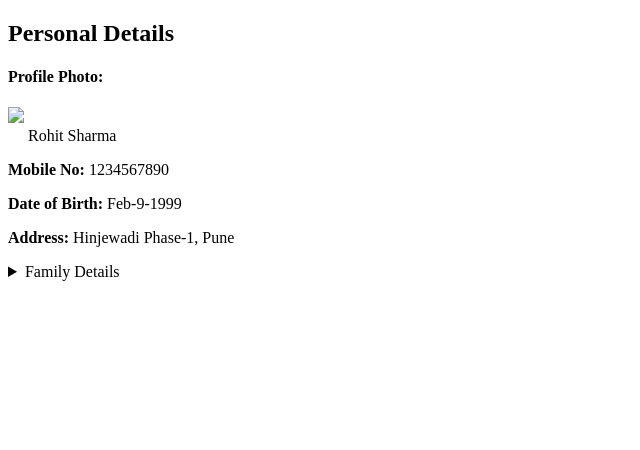
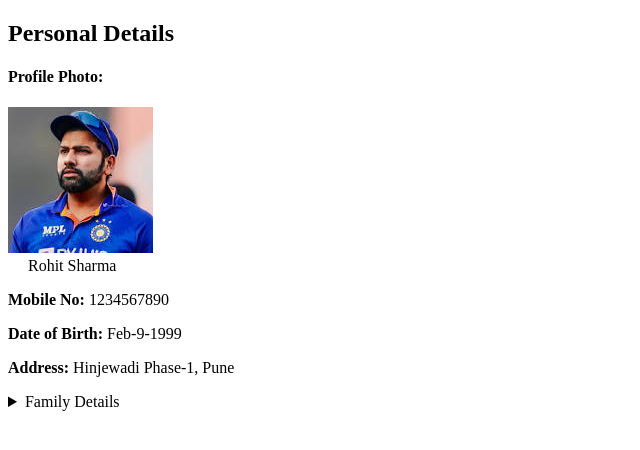
Before and after one commit to JagdishDaulatMore/MyProfile, a plain HTML site: page personal.html in a window 1280 px wide. Shown: the whole page, without its empty margins (0-640 px from the left). Drawn offline with Linux system fonts and the light colour scheme.

Commit message:
added image path correctly
added image path correctly

```diff
--- a/personal.html
+++ b/personal.html
@@ -6,7 +6,7 @@
 <body>
     <h2> Personal Details </h2>
     <h4> <strong> Profile Photo:</strong> </h4>
-    <img src="rohit.jpg"><br>
+    <img src="assets/rohit.jpg"><br>
     &nbsp; &nbsp; &nbsp;<label>Rohit Sharma</label>
     <!-- <p><strong> Name:</strong> Rohit Sharma</p> -->
     <p><strong> Mobile No:</strong> 1234567890</p>
```
Also changed, not shown: assets/developer.png (added), assets/rohit.jpg (added).
